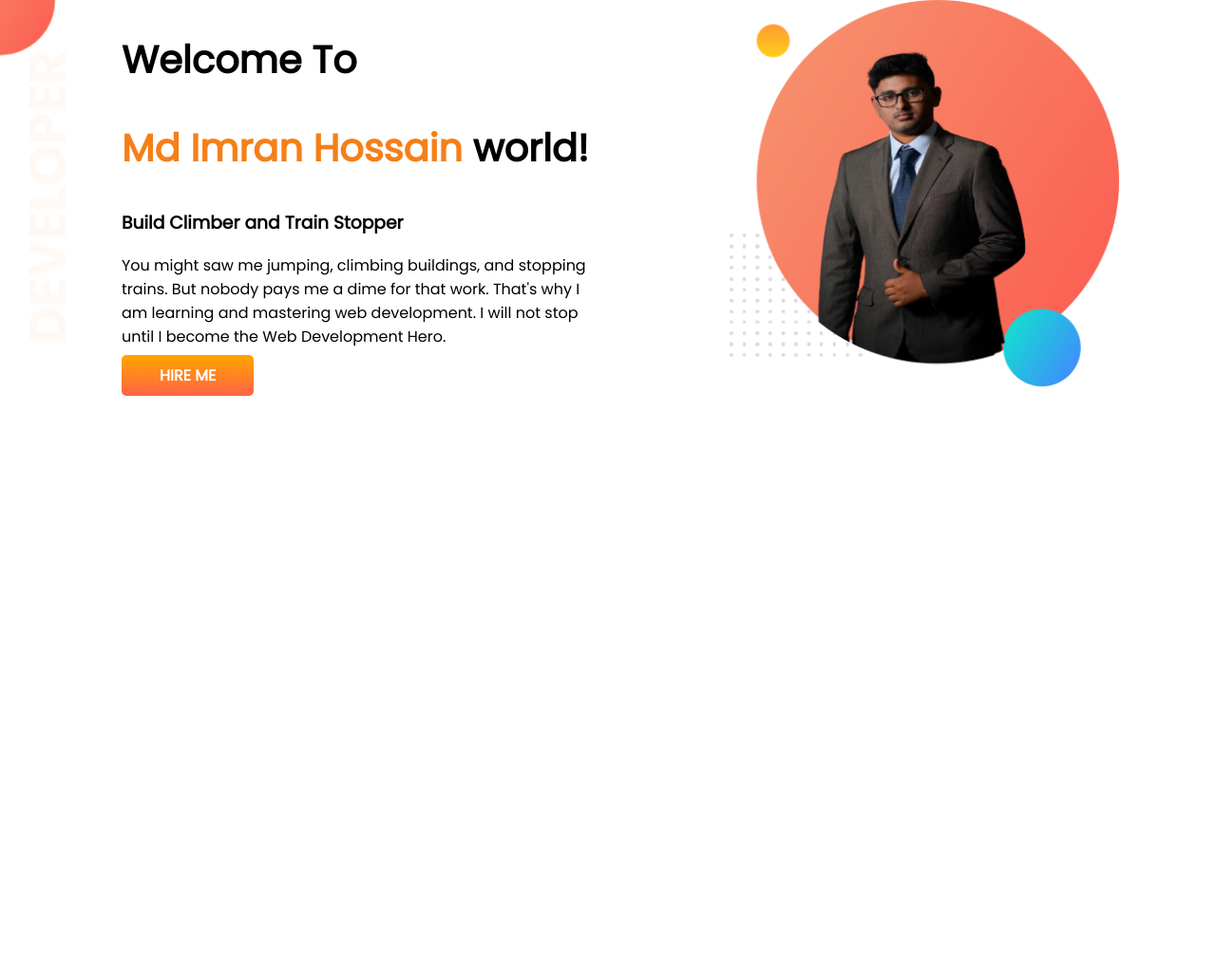
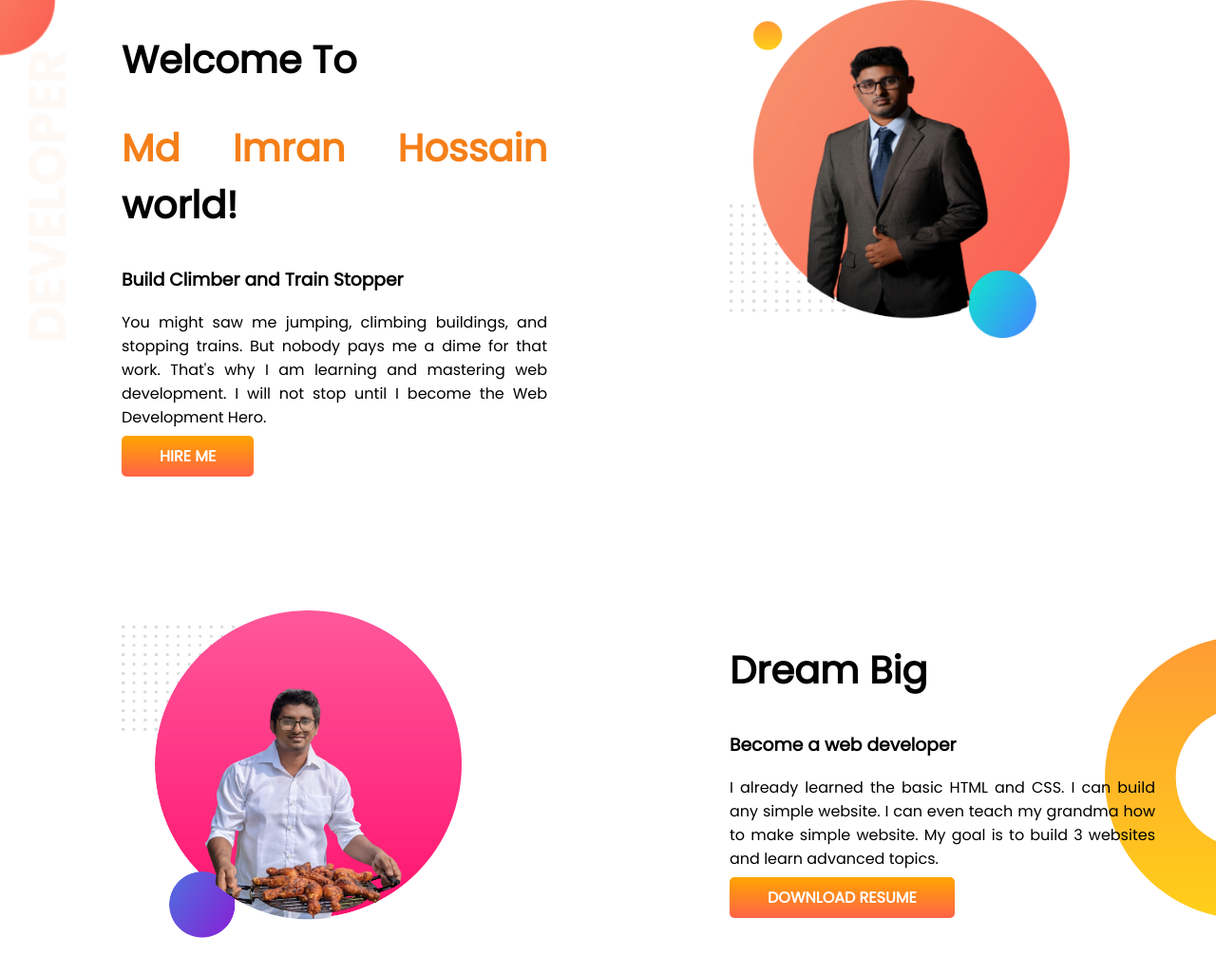
Before and after one commit to ImranHossain1/portfolio, a plain HTML site: page index.html in a window 1280 px wide. Shown: the whole page at 95% size. Before the commit the page ends 800 px from the top, so only its background shows below. Drawn offline with Linux system fonts and the light colour scheme.

Commit message:
added dream big

```diff
--- a/css/style.css
+++ b/css/style.css
@@ -10,11 +10,14 @@ h1{
 }
 section{
     display: flex;
+    margin-bottom: 150px;
 }
 
 .half-width{
     width: 50%;
     padding-left: 10%;
+    padding-right: 5%;
+    text-align: justify;
 }
 .half-width img{
     width: 80%;
@@ -31,3 +34,8 @@ section{
     background-image: url(../images/top-banner.png);
     background-repeat: no-repeat;
 }
+.dream-big{
+    background-image: url(../images/dream-bg.png);
+    background-repeat: no-repeat;
+    background-position: right;
+}
--- a/index.html
+++ b/index.html
@@ -23,5 +23,18 @@
             <img src="images/my-bg.jpg" alt="my pic">
         </div>
     </section>
+
+    <section class="dream-big">
+        <div class="half-width">
+            <img src="images/imran2_bg.png" alt="my pic">
+        </div>
+        <div class="half-width">
+            <h1>Dream Big</h1>
+            <h3>Become a web developer</h3>
+            <p class="text">I already learned the basic HTML and CSS. I can build any simple website. I can even teach my grandma how to make simple website. My goal is to build 3 websites and learn advanced topics.</p>
+            <a class="link-button" target="_blank" href="https://www.linkedin.com/in/md-imran-hossain-281490119/">DOWNLOAD RESUME</a>
+        </div>
+    </section>
+
 </body>
 </html>
```
Also changed, not shown: images/imran2.png (added), images/imran2_bg.png (added).
